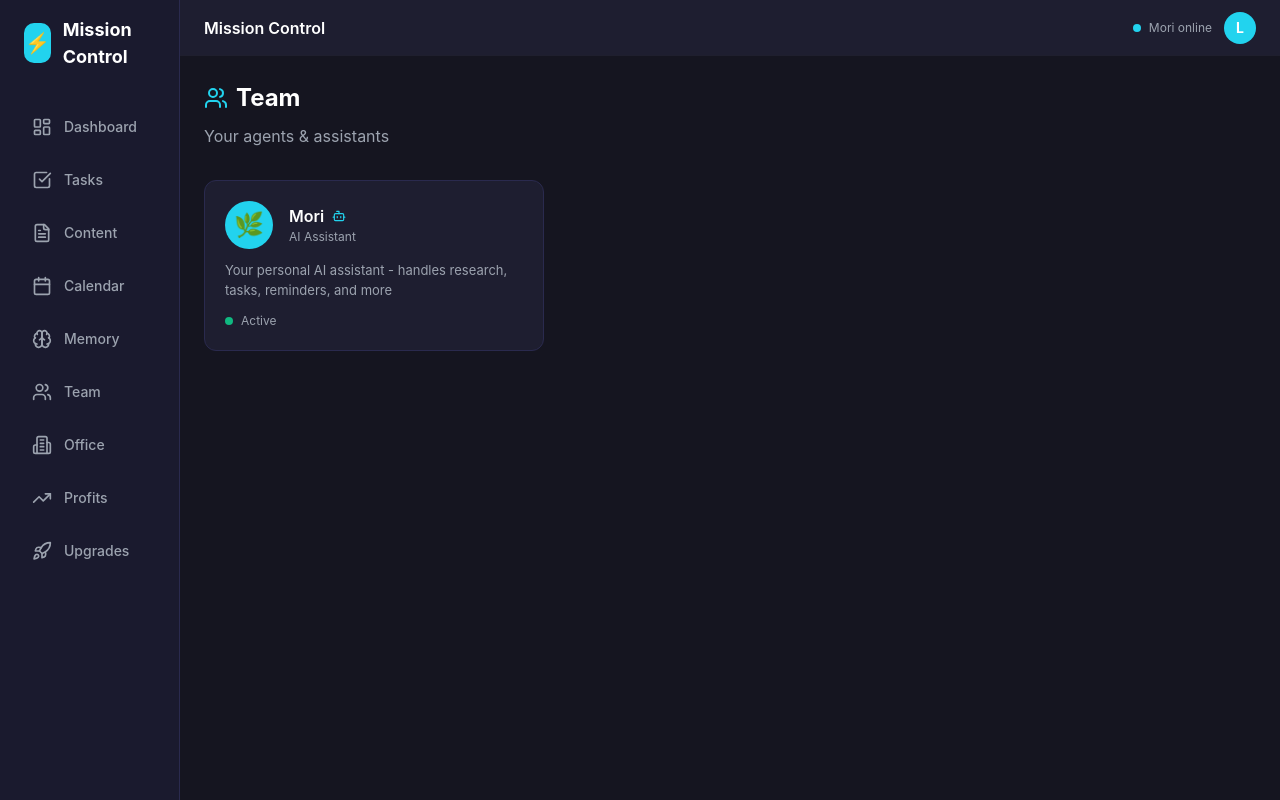
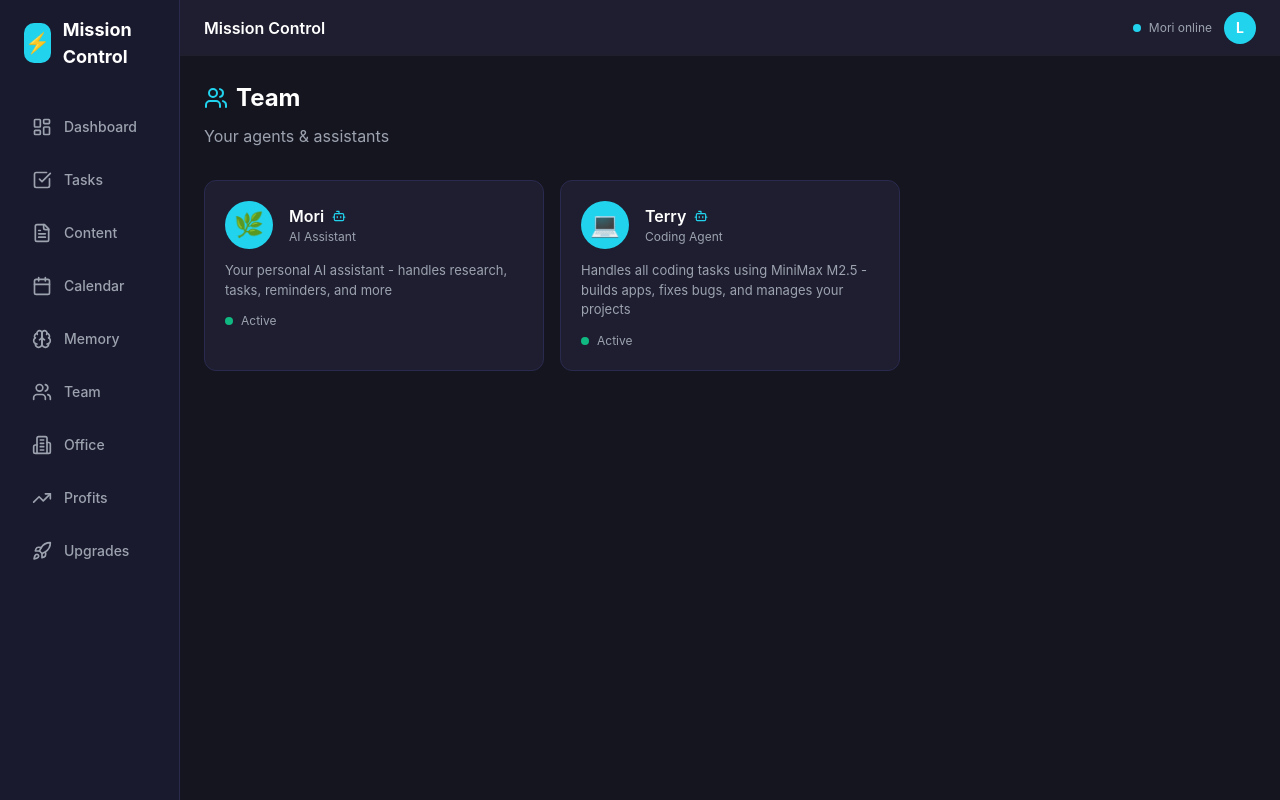
Before and after one commit to leopb3876/mission-control, a Next.js app: page /team in a window 1280 px wide. Built offline with nearby package versions, Linux system fonts and the light colour scheme.

Commit message:
Add Terry coding agent

```diff
--- a/src/app/team/page.tsx
+++ b/src/app/team/page.tsx
@@ -9,6 +9,14 @@ const agents = [
     status: "active",
     description: "Your personal AI assistant - handles research, tasks, reminders, and more",
     avatar: "🌿",
+  },
+  {
+    id: "terry",
+    name: "Terry",
+    role: "Coding Agent",
+    status: "active",
+    description: "Handles all coding tasks using MiniMax M2.5 - builds apps, fixes bugs, and manages your projects",
+    avatar: "💻",
   },
 ];
 
```
